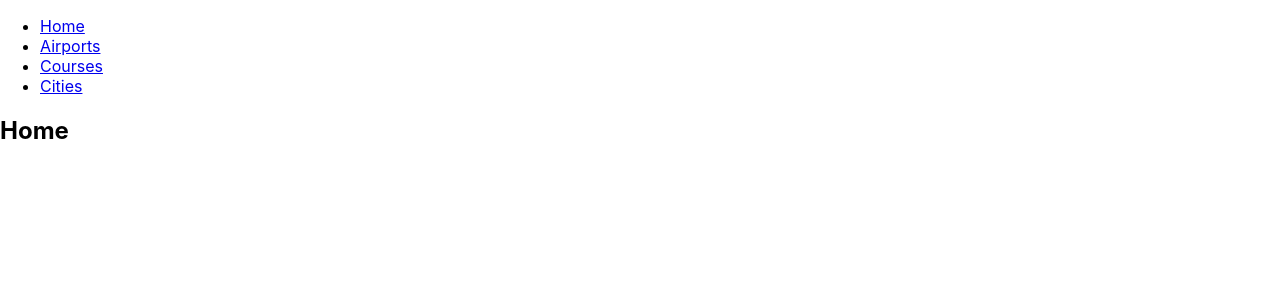
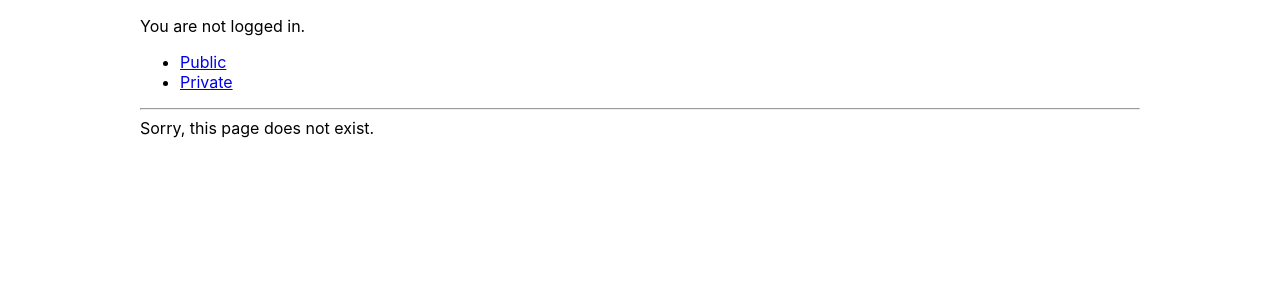
Before and after one commit to phatnguyenuit/simple-react-router-app, a React (Create React App) app: page / in a window 1280 px wide. Shown: the top 300 px of the page. Built offline with nearby package versions, Linux system fonts and the light colour scheme.

Commit message:
[IMP] Implemnt app with protected and authentication in router

```diff
--- a/package.json
+++ b/package.json
@@ -5,6 +5,7 @@
   "dependencies": {
     "react": "^16.6.3",
     "react-dom": "^16.6.3",
+    "react-router": "^4.3.1",
     "react-router-dom": "^4.3.1",
     "react-scripts": "2.1.1"
   },
--- a/src/App.js
+++ b/src/App.js
@@ -1,70 +1,106 @@
 import React, { Component } from 'react';
-import { Route, Link } from "react-router-dom";
-import './App.css';
+import {
+	Route,
+	Link,
+	Redirect,
+	BrowserRouter as Router,
+} from 'react-router-dom';
 
-const Home = () => (
-	<div>
-		<h2> Home </h2>
-	</div>
+import { withRouter } from 'react-router';
+
+const Public = () => (
+	<div> This is a public page </div>
 );
 
-const Airport = () => (
-	<div>
-		<h2>Airports</h2>
-		<ul>
-			<li>Jomo Kenyatta</li>
-			<li>Tambo</li>
-			<li>Murtala Mohammed</li>
-		</ul>
-	</div>
+const Private = () => (
+	<div> This is a private page </div>
 );
 
-const City = () => (
-	<div>
-		<h2>Cities</h2>
-		<ul>
-			<li>San Francisco</li>
-			<li>Istanbul</li>
-			<li>Tokyo</li>
-		</ul>
-	</div>
+const AuthService = {
+	isAuthenticated: false,
+	authenticate(cb) {
+		this.isAuthenticated = true
+		setTimeout(cb, 100)
+	},
+	logout(cb) {
+		this.isAuthenticated = false
+		setTimeout(cb, 100)
+	}
+}
+
+const SecretRoute = ({ component: Component, ...rest }) => (
+	<Route {...rest} render={(props) => (
+		AuthService.isAuthenticated === true
+			? <Component {...props} />
+			: <Redirect to={{
+				pathname: '/login',
+				state: { from: props.location }
+			}} />
+	)} />
 );
 
-const Courses = ({ match }) => {
-	return (
-		<div>
-			<h2>Courses</h2>
-			<ul>
-				<li><Link to={`${match.url}/technology`}>Technology</Link></li>
-				<li><Link to={`${match.url}/business`}>Business</Link></li>
-				<li><Link to={`${match.url}/economics`}>Economics</Link></li>
-			</ul>
+const AuthStatus = withRouter(({ history }) => (
+	AuthService.isAuthenticated ? (
+		<p>
+			Welcome! <button onClick={() => {
+				AuthService.logout(() => history.push('/'))
+			}}>Sign out</button>
+		</p>
+	) : (
+		<p>You are not logged in.</p>
+	)
+));
 
-			<Route exact path={`${match.path}/:course`} render={({ match }) => (<div> This is {match.params.course} </div>)} />
-		</div>
-	);
+class Login extends React.Component {
+	state = {
+		redirectToPreviousRoute: false
+	};
 
-}
-class App extends Component {
+	login = () => {
+		AuthService.authenticate(() => {
+			this.setState({ redirectToPreviousRoute: true });
+		});
+	};
+
 	render() {
+		const { from } = this.props.location.state || { from: { pathname: "/" } };
+		const { redirectToPreviousRoute } = this.state;
+
+		if (redirectToPreviousRoute) {
+			return <Redirect to={from} />;
+		}
+
 		return (
 			<div>
-				{/* Your navigation should include component `Link` */}
-				<ul>
-					<li><Link to="/">Home</Link></li>
-					<li><Link to="/airports">Airports</Link></li>
-					<li><Link to="/courses">Courses</Link></li>
-					<li><Link to="/cities">Cities</Link></li>
-				</ul>
-
-				{/* Step 2 - Include `Route` component to whatever you want to render. Use component or render props to render */}
-				<Route path="/" component={Home} exact />
-				<Route path="/airports" component={Airport} exact />
-				<Route path="/courses" component={Courses} />
-				<Route path="/cities" component={City} exact />
+				<p>You must log in to view the page at {from.pathname}</p>
+				<button onClick={this.login}>Log in</button>
 			</div>
 		);
 	}
 }
 
+
+
+class App extends Component {
+	render() {
+		return (
+			<Router>
+				<div style={{ width: 1000, margin: '0 auto' }}>
+					<AuthStatus />
+					<ul>
+						<li><Link to='/public'> Public </Link></li>
+						<li><Link to='/private'> Private </Link></li>
+					</ul>
+
+					<hr />
+
+					<Route path='/public' component={Public} />
+					<Route path="/login" component={Login}/>
+					<SecretRoute path='/private' component={Private} />
+					<Route render={() => (<div> Sorry, this page does not exist. </div>)} />
+				</div>
+			</Router>
+		);
+	}
+}
 export default App;
```
Also changed, not shown: 1 other file (tests, documents, lock files or other folders).
